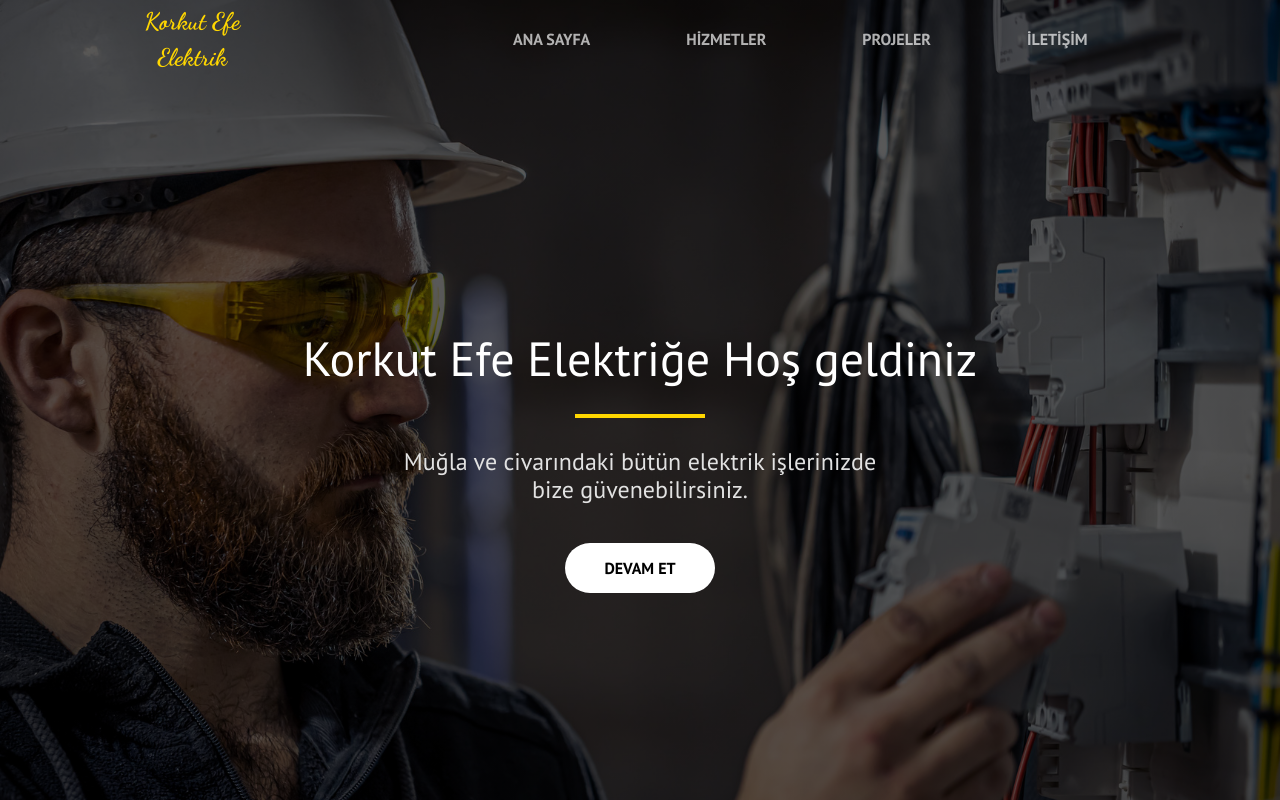
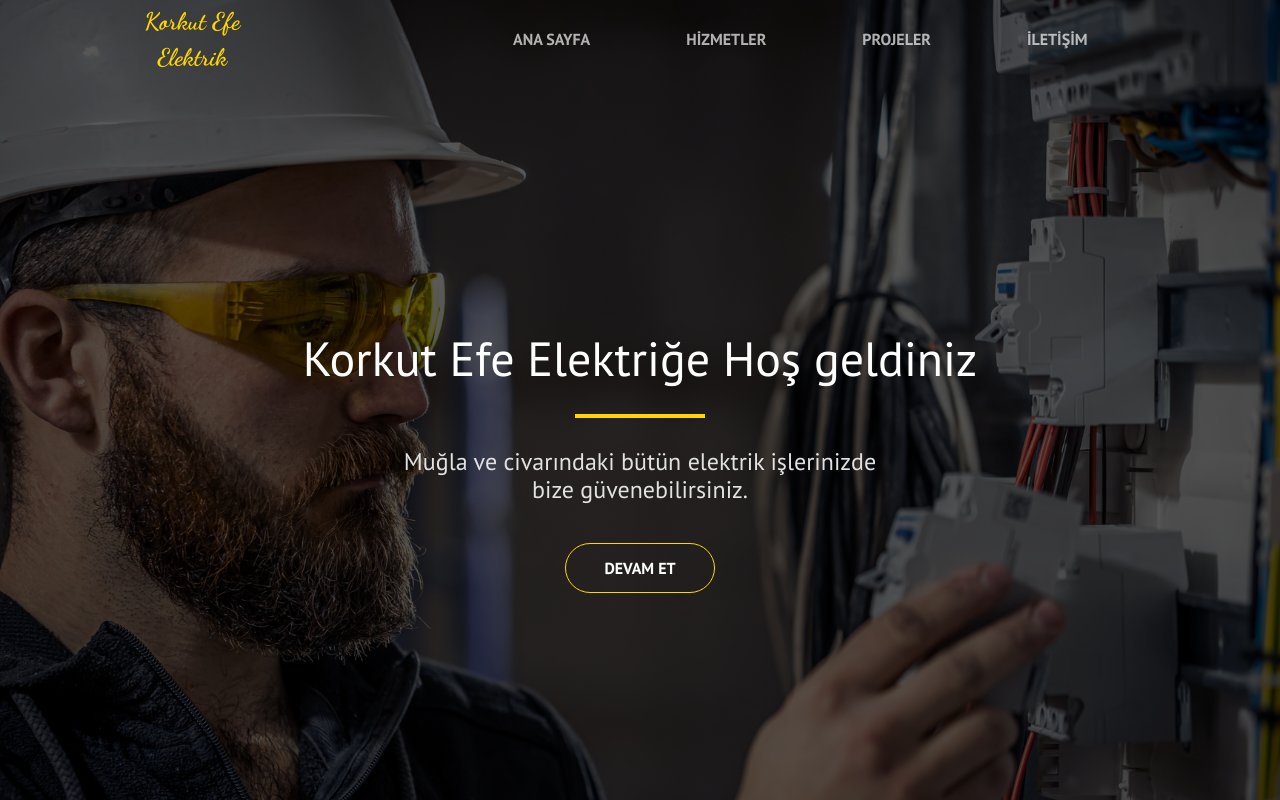
Before and after one commit to erenaygunn/korkutefe-elektrik, a React (Vite) app: page / in a window 1280 px wide. In both pictures the pointer is over the button "DEVAM ET". Built offline with nearby package versions, Linux system fonts and the light colour scheme.

Commit message:
hero button

```diff
--- a/src/components/Hero/hero.css
+++ b/src/components/Hero/hero.css
@@ -51,8 +51,16 @@
   width: 150px;
   height: 50px;
   border: none;
+  border: 1px solid transparent;
   border-radius: 25px;
   background-color: white;
   color: black;
   font-weight: 700;
+  transition: 0.2s;
 }
+
+.hero .container .action:hover {
+  color: white;
+  background-color: transparent;
+  border: 1px solid gold;
+}
```
